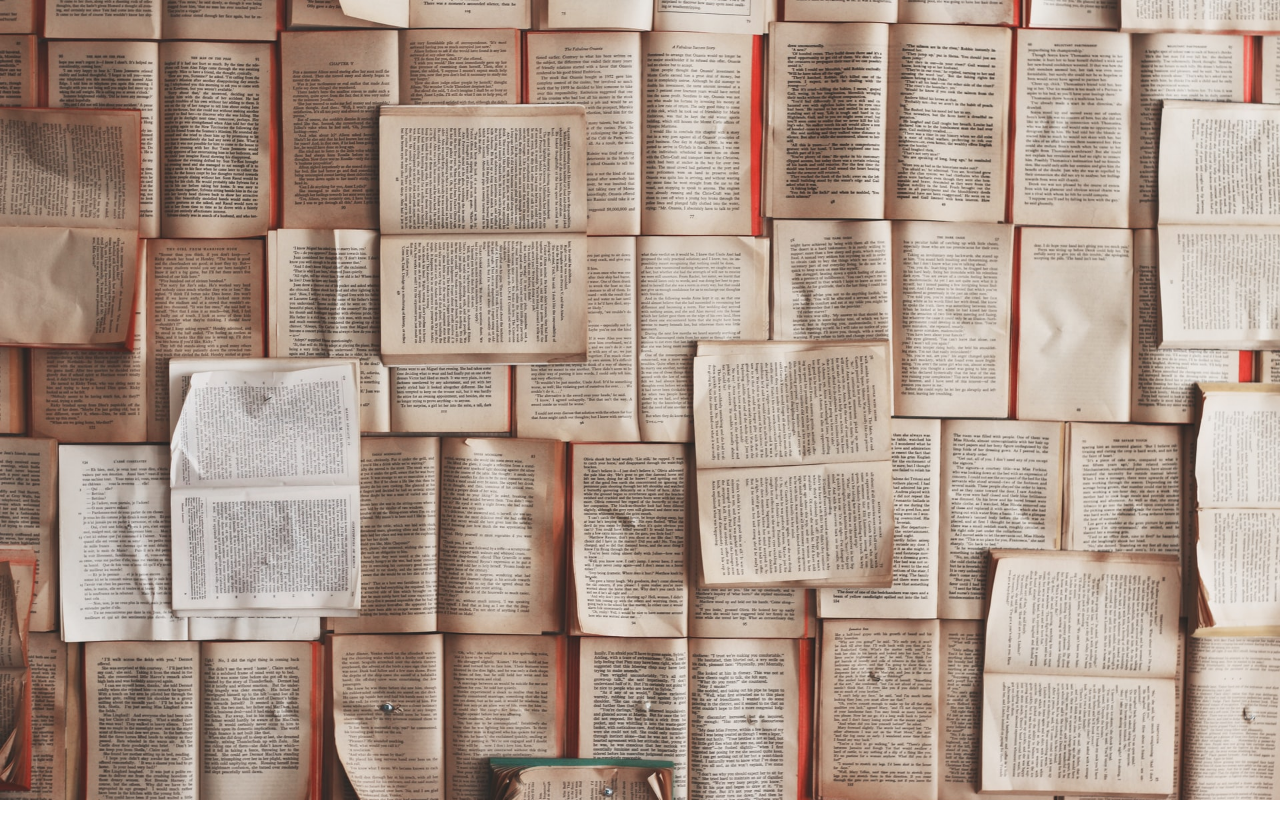
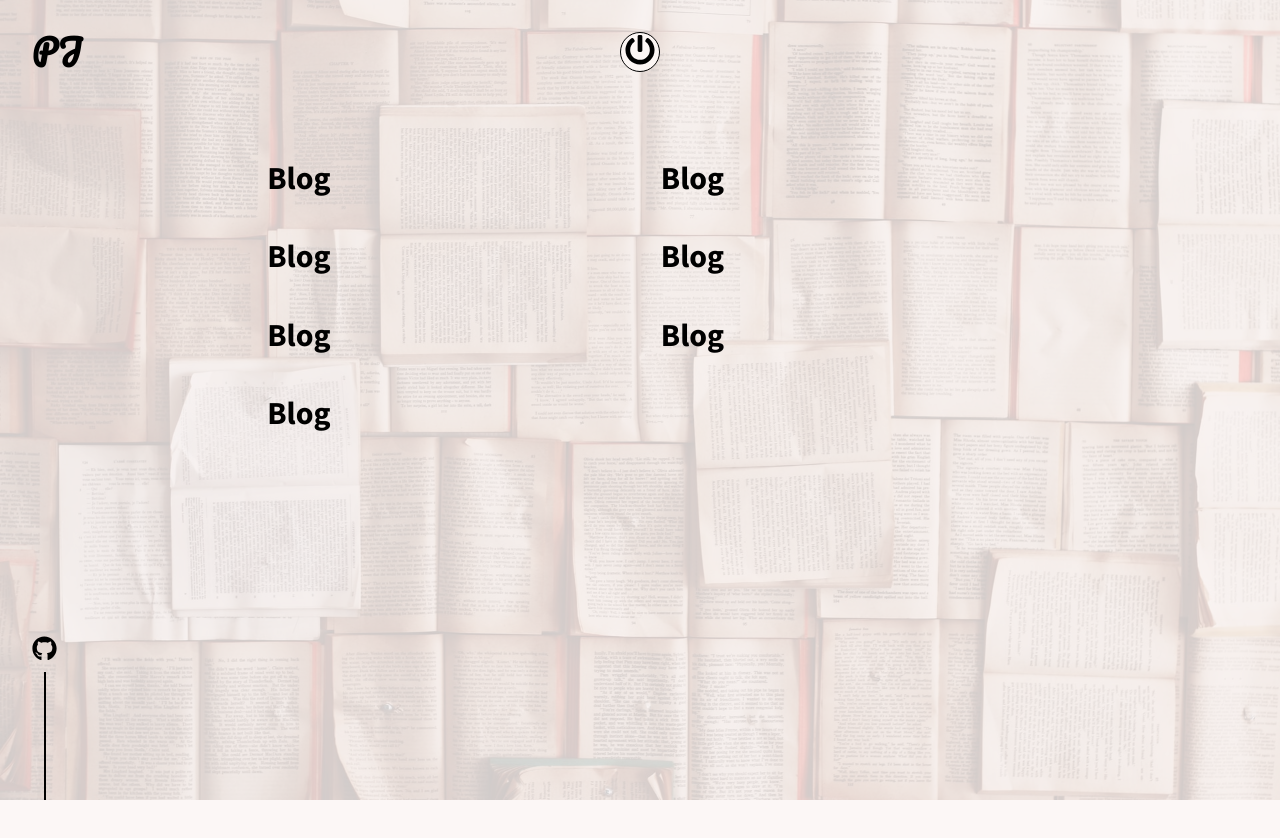
Before and after one commit to PJ-J/styled-portfolio, a React (Create React App) app: page /blog in a window 1280 px wide. Shown: the top 838 px of the page. Before the commit the page ends 800 px from the top, so only its background shows below. Built offline with nearby package versions, Linux system fonts and the light colour scheme.

Commit message:
added a rough vector portrait of myself

```diff
--- a/src/components/BlogPage.js
+++ b/src/components/BlogPage.js
@@ -1,6 +1,9 @@
 import React from 'react'
 import styled from 'styled-components'
 import img from '../assets/Images/patrick-tomasso-Oaqk7qqNh_c-unsplash.jpg'
+import PowerButton from '../subComponents/PowerButton'
+import LogoComponent from '../subComponents/LogoComponent'
+import SocialIcons from '../subComponents/SocialIcons'
 
 
 const MainContainer = styled.div`
@@ -13,11 +16,47 @@
 height: 100vh;
 `
 
+const Container = styled.div`
+background-color: ${props => `rgba(${props.theme.bodyRgba},0.8)`};
+width: 100%;
+height: 100vh;
+position: relative;
+padding-bottom: 5rem;
+`
+
+const Center = styled.div`
+display: flex;
+justify-content: center;
+align-items: center;
+padding-top: 10rem;
+`
+
+const Grid = styled.div`
+display: grid;
+grid-template-columns: repeat(2, minmax(calc(10rem + 15vw), 1fr));
+grid-gap: calc(1rem + 2vw);
+`
 
 const BlogPage = () => {
   return (
     <MainContainer>
+      <Container>
+        <LogoComponent />
+        <PowerButton />
+        <SocialIcons />
+        <Center>
+          <Grid>
+            <h1>Blog</h1>
+            <h1>Blog</h1>
+            <h1>Blog</h1>
+            <h1>Blog</h1>
+            <h1>Blog</h1>
+            <h1>Blog</h1>
+            <h1>Blog</h1>
+          </Grid>
 
+        </Center>
+      </Container>
     </MainContainer>
   )
 }
--- a/src/components/Intro.js
+++ b/src/components/Intro.js
@@ -1,7 +1,7 @@
 import React from "react";
 import styled from "styled-components";
 import {motion} from 'framer-motion'
-import Me from "../assets/Images/profile-img.png";
+import Me from "../assets/Images/roughportrait.png";
 
 const Box = styled(motion.div)`
   position: absolute;
@@ -41,7 +41,7 @@
 
   .pic {
     position: absolute;
-    bottom: 0;
+    bottom: -20%;
     left: 50%;
     transform: translate(-50%, 0%);
     width: 100%;
```
Also changed, not shown: src/assets/Images/roughportrait.png (added), src/components/BlogComponent.js (added).
